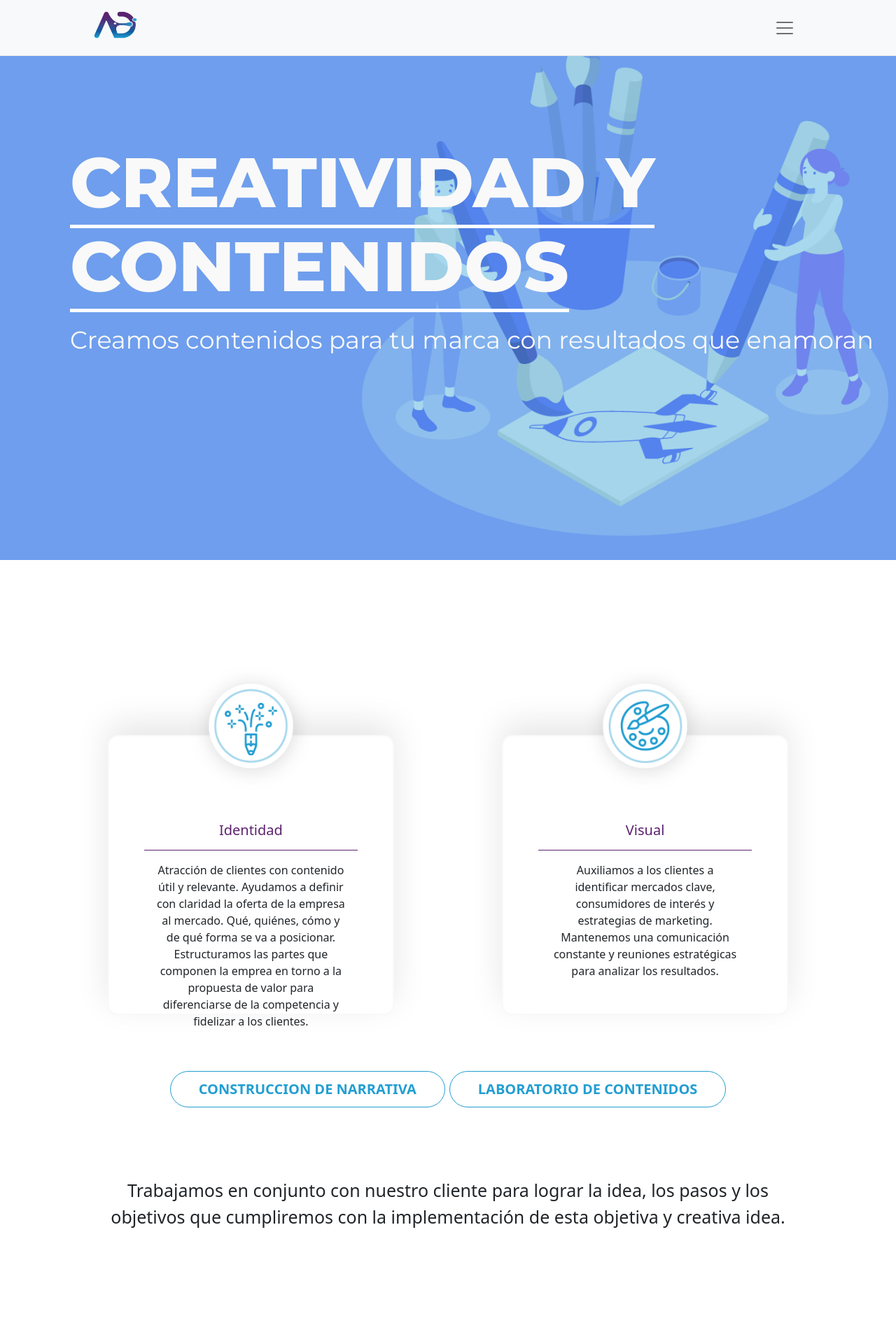
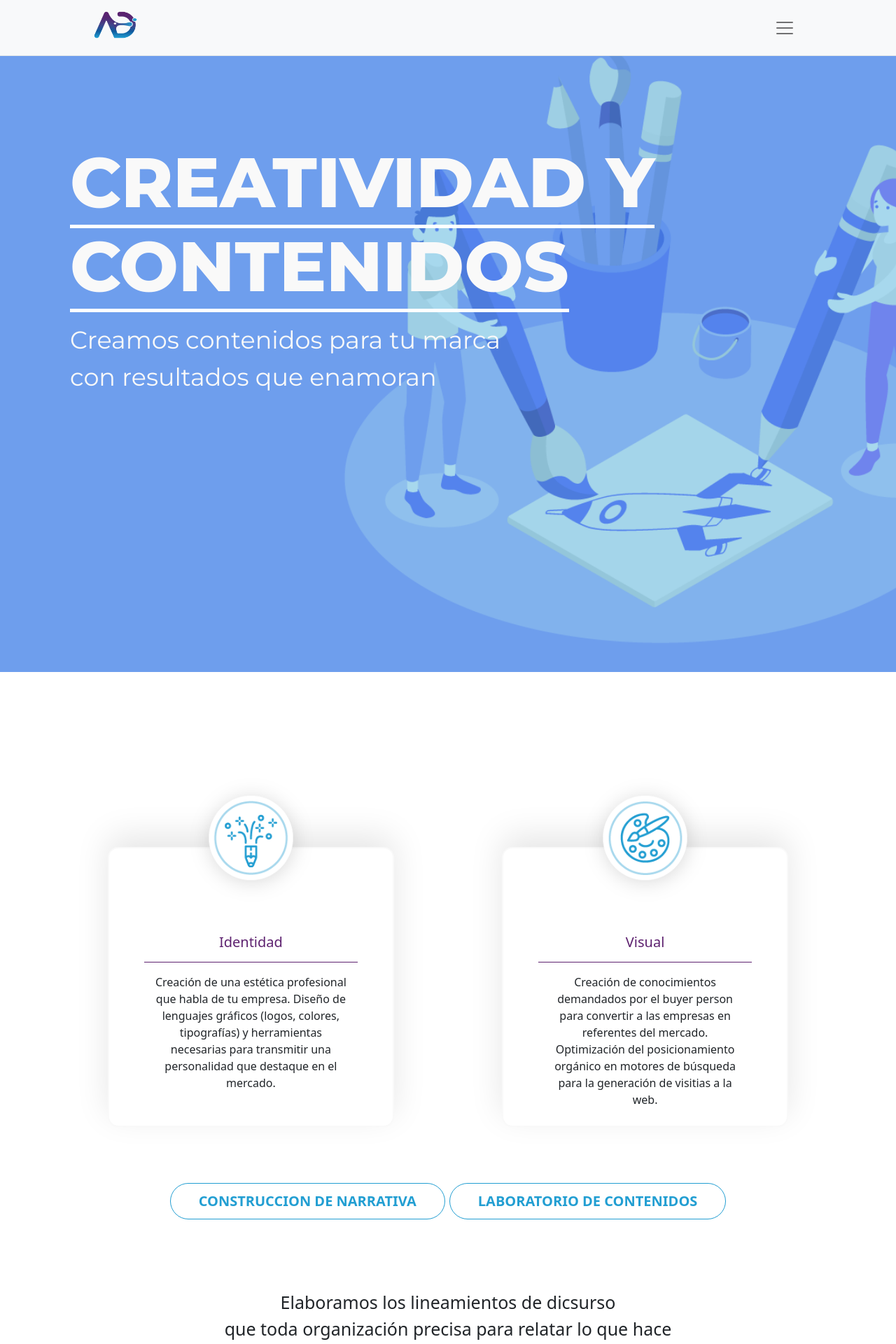
Before and after one commit to GeronimoVenzi/autodatee-web2, a Next.js app: page /creatividad in a window 1280 px wide. Shown: the top 1920 px of the page at 70% size. Built offline with nearby package versions, Linux system fonts and the light colour scheme.

Commit message:
custom details pages

```diff
--- a/pages/creatividad/index.jsx
+++ b/pages/creatividad/index.jsx
@@ -8,19 +8,19 @@ import Consultoria from "../../components/assets/secciones/Creatividadycontenido
 const Creatividad = () => {
   const card1 = {
     title: "Identidad",
-    text: "Atracción de clientes con contenido útil y relevante. Ayudamos a definir con claridad la oferta de la empresa al mercado. Qué, quiénes, cómo y de qué forma se va a posicionar. Estructuramos las partes que componen la emprea en torno a la propuesta de valor para diferenciarse de la competencia y fidelizar a los clientes.",
+    text: "Creación de una estética profesional que habla de tu empresa. Diseño de lenguajes gráficos (logos, colores, tipografías) y herramientas necesarias para transmitir una personalidad que destaque en el mercado.",
   };
 
   const card2 = {
     title: "Visual",
-    text: "Auxiliamos a los clientes a identificar mercados clave, consumidores de interés y estrategias de marketing. Mantenemos una comunicación constante y reuniones estratégicas para analizar los resultados.",
+    text: "Creación de conocimientos demandados por el buyer person para convertir a las empresas en referentes del mercado. Optimización del posicionamiento orgánico en motores de búsqueda para la generación de visitias a la web.",
   };
   return (
     <Layout title="Creatividad y Contenidos">
       <section className={`section ${styles.bg__creatividad}`}>
         <div className={`title__principal font__mont`}>
-          <h1>CREATIVIDAD Y CONTENIDOS</h1>
-          <p>Creamos contenidos para tu marca con resultados que enamoran</p>
+          <h1>CREATIVIDAD Y <br /> CONTENIDOS</h1>
+          <p>Creamos contenidos para tu marca <br /> con resultados que enamoran</p>
         </div>
       </section>
       <section className={`${styles.section__creatividad} section`}>
@@ -38,9 +38,8 @@ const Creatividad = () => {
         </div>
         <div className="text__cards">
           <p>
-            Trabajamos <b>en conjunto con nuestro cliente</b> para lograr la
-            idea, los pasos y los <br /> objetivos que cumpliremos con la
-            implementación de esta objetiva y creativa idea.
+            Elaboramos los <b>lineamientos de dicsurso</b> <br />
+            que toda organización precisa para relatar lo que hace <br /> y cómo lo que hace impacta en la comunidad.
           </p>
         </div>
       </section>
--- a/pages/relaciones/index.jsx
+++ b/pages/relaciones/index.jsx
@@ -14,7 +14,7 @@ const Relaciones = () => {
     <Layout title="Relaciones públicas">
       <section className={`section ${styles.bg__relaciones}`}>
         <div className={`title__principal font__mont`}>
-          <h1>RELACIONES PÚBLICAS</h1>
+          <h1>RELACIONES <br /> PÚBLICAS</h1>
           <p>¡Destacate y generá confianza entre tus clientes!</p>
         </div>
       </section>
--- a/styles/Creatividad.module.css
+++ b/styles/Creatividad.module.css
@@ -1,7 +1,7 @@
 .bg__creatividad{
     background-image: url('../components/assets/secciones/Creatividadycontenidos/creatividad-y-contenidos-sin-txt.png');
-    height: 100vh;
-    background-position: center;
+    height: 120vh;
+    background-position: top center;
     background-repeat: no-repeat;
     background-size: cover;
 }
--- a/styles/Estrategia.module.css
+++ b/styles/Estrategia.module.css
@@ -1,7 +1,7 @@
 .bg__estrategia{
     background-image: url('../components/assets/secciones/Estrategia/estrategia_sin_texto.png');
-    height: 100vh;
-    background-position: center;
+    height: 120vh;
+    background-position: top center;
     background-repeat: no-repeat;
     background-size: cover;
 }
--- a/styles/Gestion.module.css
+++ b/styles/Gestion.module.css
@@ -1,7 +1,7 @@
 .bg__gestion{
     background-image: url('../components/assets/secciones/Gestiondecrisis/gestion-de-crisis-sin-txt.png');
-    height: 100vh;
-    background-position: center;
+    height: 120vh;
+    background-position: top center;
     background-repeat: no-repeat;
     background-size: cover;
 }
--- a/styles/Relaciones.module.css
+++ b/styles/Relaciones.module.css
@@ -1,7 +1,7 @@
 .bg__relaciones{
     background-image: url('../components/assets/secciones/Relacionespublicas/Relaciones-publicas-sin-txt.png');
-    height: 100vh;
-    background-position: center;
+    height: 120vh;
+    background-position: top center;
     background-repeat: no-repeat;
     background-size: cover;
 }
--- a/styles/Social.module.css
+++ b/styles/Social.module.css
@@ -1,7 +1,7 @@
 .bg__social{
     background-image: url('../components/assets/secciones/Socialmedia/social-media-sin-txt.png');
-    height: 100vh;
-    background-position: center;
+    height: 120vh;
+    background-position: top center;
     background-repeat: no-repeat;
     background-size: cover;
 }
```
